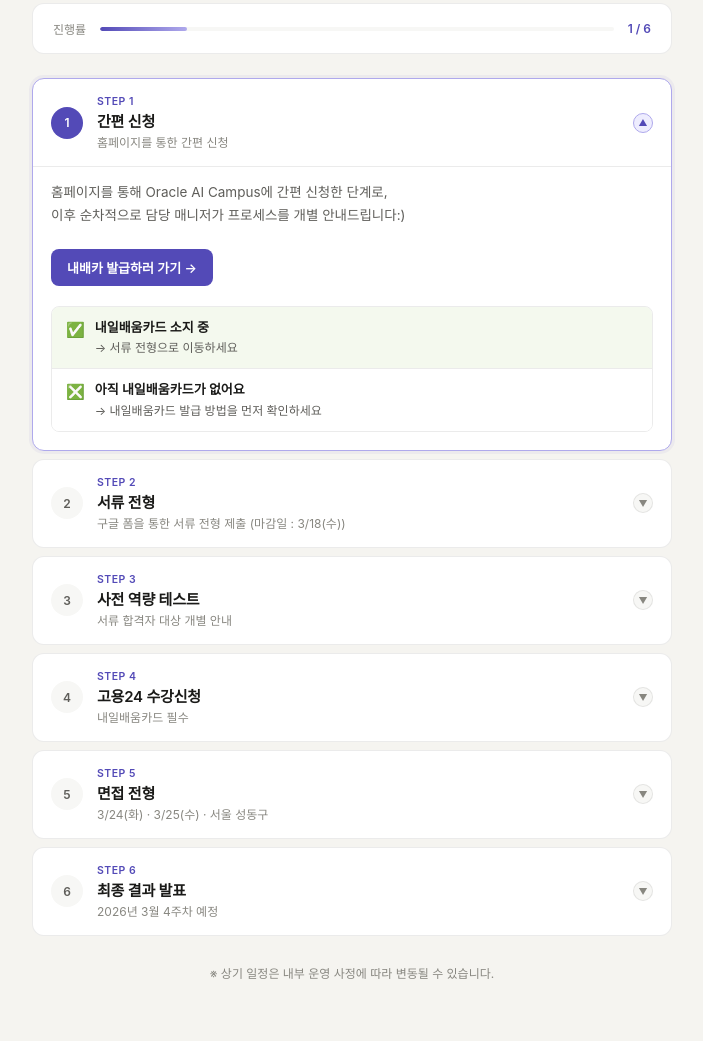
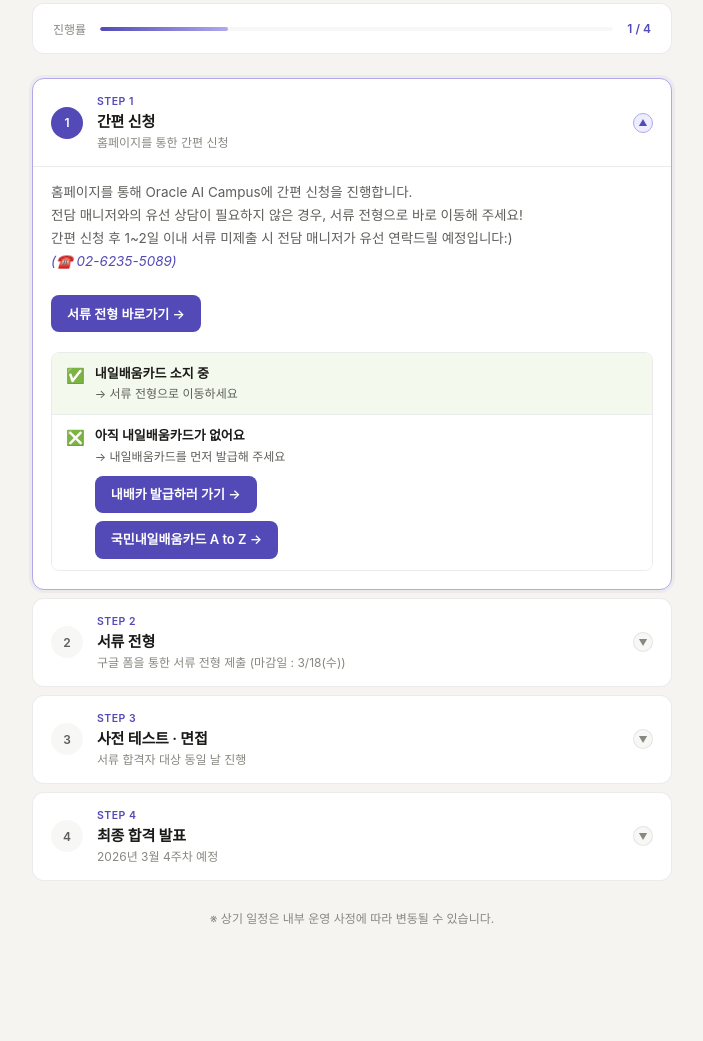
Before and after one commit to hibaek99/oracle-guide, a plain HTML site: page index.html in a window 1280 px wide. Shown: the part 171-1212 px from the top of the page, without its empty margins (288-991 px from the left). After the commit the page ends 1157 px from the top, so only its background shows below. Drawn offline with Linux system fonts and the light colour scheme; a web font is replaced by a local one.

Commit message:
문안 업데이트

```diff
--- a/script.js
+++ b/script.js
@@ -23,62 +23,47 @@ const STEPS = [
     label: "STEP 1",
     title: "간편 신청",
     meta: "홈페이지를 통한 간편 신청",
-    desc: "홈페이지를 통해 Oracle AI Campus에 간편 신청한 단계로, \n 이후 순차적으로 담당 매니저가 프로세스를 개별 안내드립니다:)",
-    link: { label: "내배카 발급하러 가기", url: "https://www.gov.kr/portal/rcvfvrSvc/dtlEx/149200000026" },
+    desc: "홈페이지를 통해 Oracle AI Campus에 간편 신청을 진행합니다.\n 전담 매니저와의 유선 상담이 필요하지 않은 경우, 서류 전형으로 바로 이동해 주세요! \n 간편 신청 후 1~2일 이내 서류 미제출 시 전담 매니저가 유선 연락드릴 예정입니다:) \n <em style='color: var(--purple-600'>(☎️ 02-6235-5089)</em>",
+    link: { label: "서류 전형 바로가기", url: "https://forms.gle/g9go8SzFFu4M5k9U8" },
     checks: [
       { yes: true,  main: "내일배움카드 소지 중",       sub: "→ 서류 전형으로 이동하세요" },
-      { yes: false, main: "아직 내일배움카드가 없어요", sub: "→ 내일배움카드 발급 방법을 먼저 확인하세요" }
+      { yes: false, main: "아직 내일배움카드가 없어요", sub: "→ 내일배움카드를 먼저 발급해 주세요",
+        links: [
+          { label: "내배카 발급하러 가기", url: "https://www.gov.kr/portal/rcvfvrSvc/dtlEx/149200000026" },
+          { label: "국민내일배움카드 A to Z", url: "https://innate-paprika-fed.notion.site/A-Z-34a5d646839a80c4a400e5e446a2314d" }
+        ] }
     ]
   },
   {
     label: "STEP 2",
     title: "서류 전형",
     meta: "구글 폼을 통한 서류 전형 제출 (마감일 : 3/18(수))",
-    desc: "내일배움카드 발급 완료 및 담당 매니저와 유선 통화로 수강 가능 여부를 확인하셨다면 서류를 제출해 주세요!\n⚠️ 서류는 한 번만 제출 가능하니, 신중하게 작성 부탁드립니다.",
+    desc: "내일배움카드 발급 완료 및 간편 신청이 완료되었다면 서류를 제출해 주세요!\n⚠️ 서류는 한 번만 제출 가능하니, 신중하게 작성 부탁드립니다.",
     link: { label: "서류 작성하러 가기", url: "https://forms.gle/g9go8SzFFu4M5k9U8" },
+    notice: "<strong>서류 제출 후 안내 방식</strong><br>✅ 서류 작성 완료 → 합격 여부·절차를 <strong>문자</strong>로 안내드립니다<br>❎ 서류 미작성 → 담당 매니저가 <strong>유선으로 개별 상담</strong>을 도와드립니다",
     checks: [
-      { yes: true,  main: "서류 제출 완료", sub: "→ 합격 시 사전 테스트와 면접 일정을 개별 안내드립니다" },
-      { yes: false, main: "아직 제출 전",   sub: "→ 3/18(수)까지 제출 필수이며, 간편 신청과 서류 제출 모두 완료해야 신청이 완료됩니다:)" }
+      { yes: true,  main: "서류 제출 완료", sub: "→ 추후 <mark>서류 결과</mark>를 개별 안내 예정이니 잠시 기다려주세요 :)" },
+      { yes: false, main: "아직 제출 전",   sub: "→ <mark>3/18(수)까지 제출 필수</mark>이며, 간편 신청과 서류 제출 모두 완료해야 신청이 완료됩니다 :)" }
     ]
   },
   {
     label: "STEP 3",
-    title: "사전 역량 테스트",
-    meta: "서류 합격자 대상 개별 안내",
-    desc: "서류 합격자 대상으로 사전 역량 테스트가 진행됩니다! \n 일정은 개별 안내 예정입니다.",
-    notice: "<strong>유의사항</strong><br>테스트는 전반적인 교과 이해도 파악 목적입니다. AI 도움 없이 본인 지식 수준으로 응시해 주세요. <br/> 응시자 평균을 참고하여 6개월 학습이 설계되므로, 실력 그대로 응시하셔야 학습을 원활하게 따라오실 수 있습니다.",
-    extra: "💡 온라인 입학 설명회가 해당 기간 중 화상으로 진행됩니다! 신청 링크는 순차 발송 예정입니다😉"
+    title: "사전 테스트 · 면접",
+    meta: "서류 합격자 대상 동일 날 진행",
+    desc: "서류 합격자를 대상으로 사전 역량 테스트와 면접이 같은 날 진행됩니다.\n 일정은 개별 문자로 안내드립니다.",
+    notice: "💡 <strong>사전 역량 테스트</strong><br>✅ 전공자 : 프로그래밍 기초, 자료 구조 등 기본적인 IT 역량 문항 <br> ✅ 비전공자 : 기초 논리력, 문제 해결력, IT 기초 이해도 확인 문항",
+    // notice: "📌 <strong>사전 역량 테스트 유의사항</strong><br>테스트는 전반적인 교과 이해도 파악 목적입니다. AI 도움 없이 본인 지식 수준으로 응시해 주세요.<br>응시자 평균을 참고하여 6개월 학습이 설계되므로, 실력 그대로 응시하셔야 학습을 원활하게 따라오실 수 있습니다.",
+    dates: [
+      "📅 2026년 3월 24일(화), 25일(수)",
+      "⏰ 면접·테스트 시간은 개별 안내",
+      "🙋 그룹 면접으로 진행",
+      "🏢 서울시 성동구 (자세한 장소 추후 안내)"
+    ],
+    extra: "⚠️ <strong>사전 역량 테스트 유의사항</strong><br>테스트는 전반적인 교과 이해도 파악 목적입니다. AI 도움 없이 본인 지식 수준으로 응시해 주세요.<br>응시자 평균을 참고하여 6개월 학습이 설계되므로, 실력 그대로 응시하셔야 학습을 원활하게 따라오실 수 있습니다."
   },
   {
     label: "STEP 4",
-    title: "고용24 수강신청",
-    meta: "내일배움카드 필수",
-    desc: "서류 합격자는 고용24 홈페이지에서 수강신청을 진행해 주세요! \n 💳 내일배움카드를 반드시 소지하셔야 합니다.",
-    howPath: ["고용24", "취업지원", "훈련 찾기·신청", "오라클 AI Campus 검색"],
-    checks: [
-      { yes: true,  main: "수강신청 완료",   sub: "→ 담당 매니저의 면접 안내를 기다려 주세요👏" },
-      { yes: false, main: "수강신청 미완료", sub: "→ 내일배움카드 발급·수강신청에 어려움이 있다면 언제든 문의주세요:)" }
-    ]
-  },
-  {
-    label: "STEP 5",
-    title: "면접 전형",
-    meta: "3/24(화) · 3/25(수) · 서울 성동구",
-    desc: "고용24 수강신청을 완료한 면접 대상자에게 개별 문자·전화로 일정이 안내됩니다. \n 📞 문자에 답장이 없을 경우 유선 연락드리니 전화를 꼭 받아주세요!",
-    dates: [
-      "📅 2026년 3월 24일(화), 25일(수)",
-      "⏰ 면접 시간은 개별 안내",
-      "🙋 그룹 면접으로 진행",
-      "🏢 서울시 성동구 (자세한 장소 추후 안내)"
-    ],
-    checks: [
-      { yes: true,  main: "참석 문자 회신 완료", sub: "→ 면접장에서 만나요!" },
-      { yes: false, main: "아직 회신 전",         sub: "→ 참석 의사를 알려주셔야 면접이 확정됩니다. 지금 바로 회신해 주세요!" }
-    ]
-  },
-  {
-    label: "STEP 6",
-    title: "최종 결과 발표",
+    title: "최종 합격 발표",
     meta: "2026년 3월 4주차 예정",
     isResult: true
   }
@@ -110,8 +95,8 @@ function renderStep(s, i) {
        </div>`
     : '';
 
-  const noticeHTML  = s.notice ? `<div class="notice">${s.notice}</div>`  : '';
-  const extraHTML   = s.extra  ? `<div class="notice">${s.extra}</div>`   : '';
+  const noticeHTML = s.notice ? `<div class="notice">${s.notice}</div>` : '';
+  const extraHTML  = s.extra  ? `<div class="notice">${s.extra}</div>`  : '';
 
   const checksHTML = s.checks
     ? `<div class="check-section">
@@ -121,6 +106,8 @@ function renderStep(s, i) {
             <div>
               <div class="check-main">${c.main}</div>
               <div class="check-sub">${c.sub}</div>
+              ${c.link ? `<a class="cta-link" href="${c.link.url}" target="_blank" style="margin-top:8px;">${c.link.label} →</a>` : ''}
+              ${c.links ? `<div class="cta-links">${c.links.map(l => `<a class="cta-link" href="${l.url}" target="_blank">${l.label} →</a>`).join('')}</div>` : ''}
             </div>
           </div>
         `).join('')}
@@ -130,7 +117,7 @@ function renderStep(s, i) {
   const bodyContent = s.isResult
     ? `<div class="result-banner">
         <div class="emoji">🎓</div>
-        <div class="title">합격자 대상 개별 안내 예정</div>
+        <div class="title">최종 결과 개별 안내 예정</div>
         <div class="sub">2026년 3월 4주차 예정 · 일정은 변동될 수 있습니다</div>
        </div>`
     : `${s.desc ? `<p class="desc">${s.desc}</p>` : ''}
--- a/style.css
+++ b/style.css
@@ -313,6 +313,26 @@ body {
 
 .cta-link:hover { background: var(--purple-800); }
 
+/* 버튼 여러 개 세로 나열 */
+.cta-links {
+  display: flex;
+  flex-direction: column;
+  align-items: flex-start;
+  gap: 8px;
+  margin-top: 10px;
+}
+
+.cta-links .cta-link {
+  margin: 0;
+}
+
+mark {
+  background: #FFF176;
+  color: inherit;
+  padding: 0 3px;
+  border-radius: 2px;
+}
+
 /* 경로 안내 */
 .how-path {
   display: flex;
```
